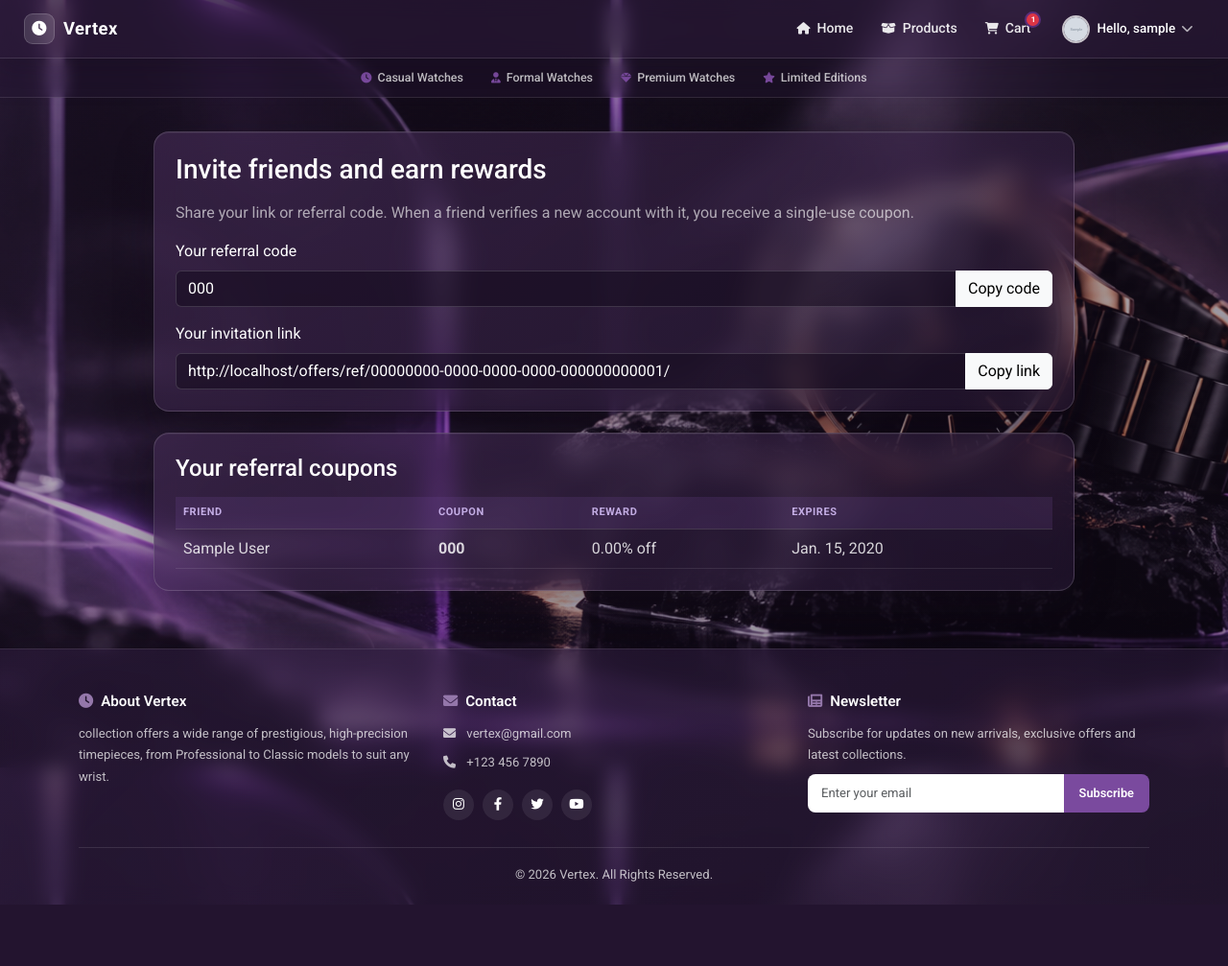
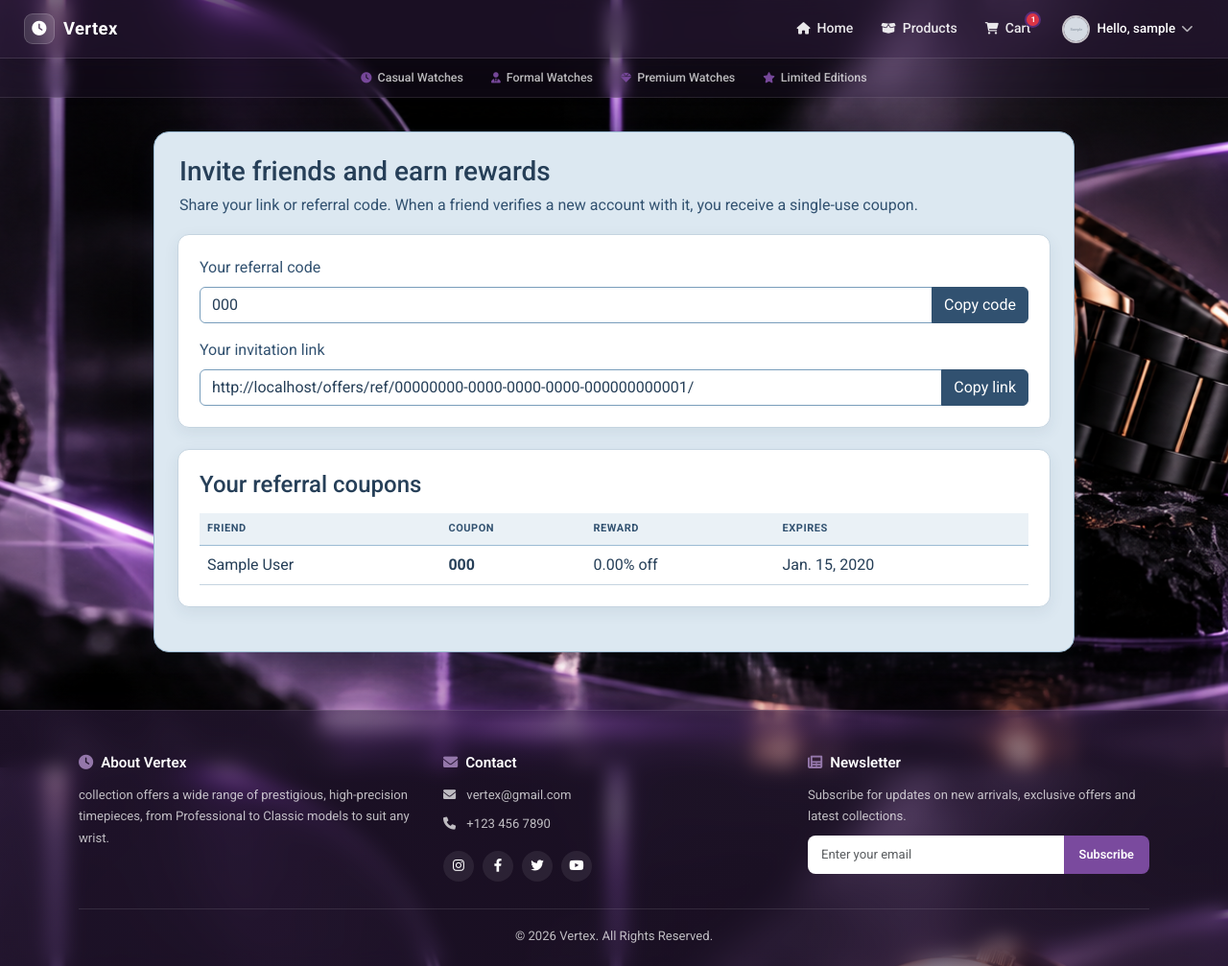
Before and after one commit to MisiriyaYousuf/Vertex-ecommerce, a Django app: page /offers/referrals/ in a window 1280 px wide. Shown: the whole page at 96% size. Before the commit the page ends 943 px from the top, so only its background shows below. Run offline with Django 5.2, Linux system fonts and the light colour scheme; a user stored in the database is signed in; tables that the repository leaves empty hold one stand-in row (values such as "Sample post"); grey boxes marked "Sample" are stand-in pictures.

Commit message:
Update referral dashboard styling

```diff
--- a/offers/apps.py
+++ b/offers/apps.py
@@ -6,4 +6,4 @@ class OffersConfig(AppConfig):
     name = "offers"
 
     def ready(self):
-        from . import signals  # noqa: F401
+        from . import signals
--- a/offers/services.py
+++ b/offers/services.py
@@ -40,8 +40,7 @@ def _valid_offer(queryset, today):
 
 def get_effective_price(product, variant=None, on_date=None):
     if variant is None:
-        # A product is a catalog parent. Its display price comes from one of its
-        # active variants; checkout must always pass the selected variant.
+
         variant = product.variants.filter(is_active=True).order_by("sale_price", "id").first()
         if variant is None:
             return None
@@ -132,7 +131,6 @@ def _current_referral_offer(today):
 
 @transaction.atomic
 def award_referral_coupon(referred_user, referral_code):
-    """Create one reward coupon for the referrer, if the code is valid."""
     referral_code = (referral_code or "").strip().upper()
     if not referral_code:
         return None
--- a/offers/templates/referral_dashboard.html
+++ b/offers/templates/referral_dashboard.html
@@ -1,4 +1,5 @@
 {% extends "user_base.html" %}
+{% load static %}
 
 {% block content %}
 <style>
@@ -23,6 +24,20 @@
     .referrals-page h2 { color: #fff; }
 
     .referrals-page p { color: rgba(255,255,255,.62); }
+
+    .referrals-page .referral-page-header {
+        margin: 0 0 18px;
+        padding: 0 2px;
+    }
+    .referrals-page .referral-page-header h1 {
+        margin-bottom: 6px;
+        color: #263f58 !important;
+    }
+    .referrals-page .referral-page-header p {
+        margin: 0;
+        color: #315170 !important;
+    }
+
 
     .referrals-page .form-control {
         background: rgba(20,12,30,.55);
@@ -58,12 +73,56 @@
     @media (max-width: 520px) {
         .referral-card { padding: 16px; }
     }
+    body:has(.referrals-page) {
+        background: url("{% static 'images/hero.png' %}") center center / cover fixed no-repeat !important;
+        background-color: #315170 !important;
+    }
+    body:has(.referrals-page) .main-content { background: transparent !important; }
+    body:has(.referrals-page) .main-content .referrals-page {
+        padding: 24px !important;
+        border: 1px solid #9bbbd3 !important;
+        border-radius: 16px !important;
+        background: #dce8f1 !important;
+        color: #263f58 !important;
+        box-shadow: 0 8px 24px rgba(38,63,88,.12) !important;
+        box-sizing: border-box;
+    }
+    body:has(.referrals-page) .main-content .referral-card {
+        border: 1px solid #c5d4e0 !important;
+        border-radius: 12px !important;
+        background: #fff !important;
+        color: #263f58 !important;
+        box-shadow: 0 5px 16px rgba(38,63,88,.08) !important;
+        -webkit-backdrop-filter: none !important;
+        backdrop-filter: none !important;
+    }
+    body:has(.referrals-page) .main-content .referral-card :is(h1,h2,p,label,th,td,strong,.text-muted) { color: #263f58 !important; }
+    body:has(.referrals-page) .main-content .referral-card .form-control {
+        border: 1px solid #789dbb !important;
+        background: #fff !important;
+        color: #263f58 !important;
+        -webkit-text-fill-color: #263f58 !important;
+    }
+    body:has(.referrals-page) .main-content .referral-card .form-label { color: #315170 !important; }
+    body:has(.referrals-page) .main-content .referral-card .btn {
+        border: 1px solid #315170 !important;
+        background: #315170 !important;
+        color: #fff !important;
+    }
+    body:has(.referrals-page) .main-content .referral-card .referral-table th {
+        border-bottom: 1px solid #9bbbd3 !important;
+        background: #eaf1f6 !important;
+        color: #315170 !important;
+    }
+    body:has(.referrals-page) .main-content .referral-card .referral-table td { border-color: #c5d4e0 !important; }
 </style>
 
 <div class="referrals-page">
+    <header class="referral-page-header">
+        <h1 class="h3">Invite friends and earn rewards</h1>
+        <p>Share your link or referral code. When a friend verifies a new account with it, you receive a single-use coupon.</p>
+    </header>
     <div class="referral-card">
-        <h1 class="h3 mb-3">Invite friends and earn rewards</h1>
-        <p class="mb-3">Share your link or referral code. When a friend verifies a new account with it, you receive a single-use coupon.</p>
         <label class="form-label" for="referral-code">Your referral code</label>
         <div class="input-group mb-3">
             <input id="referral-code" class="form-control" value="{{ referral_profile.code }}" readonly>
```
